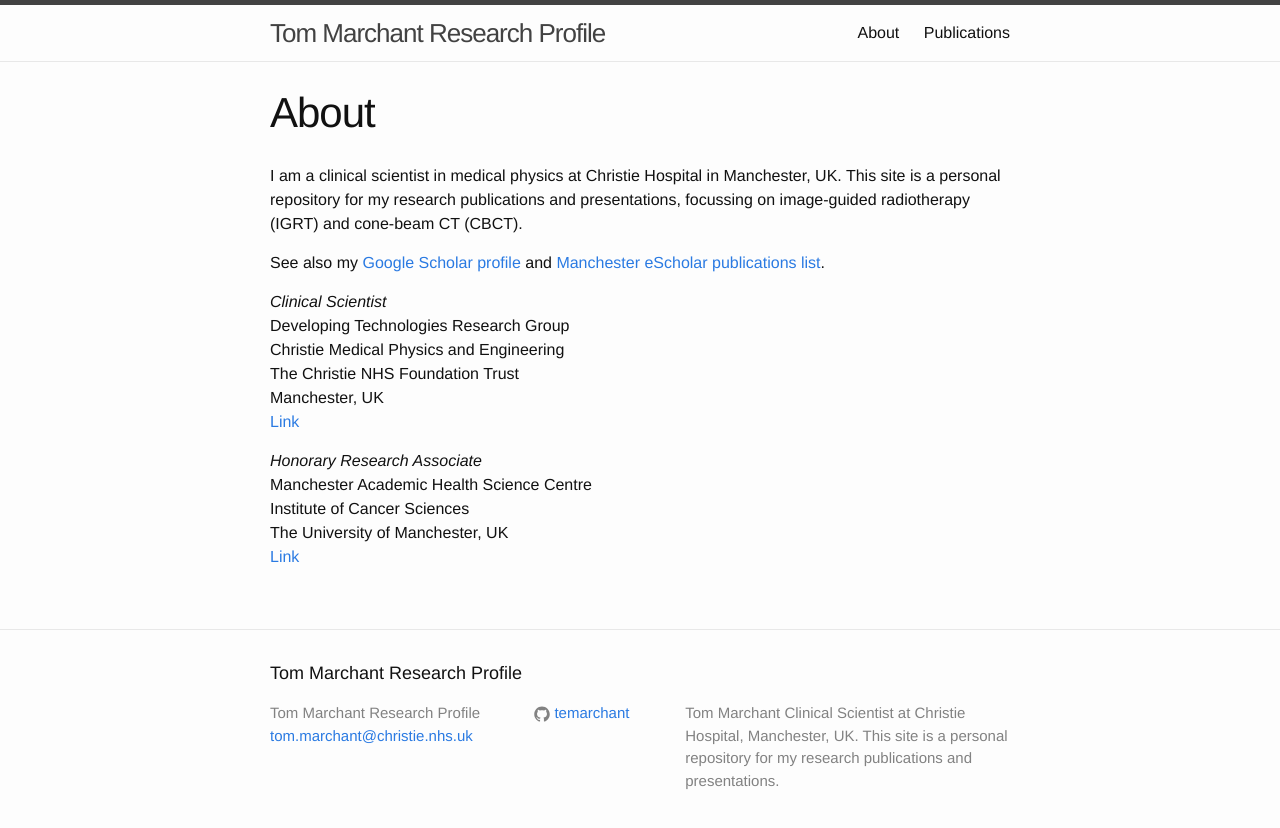
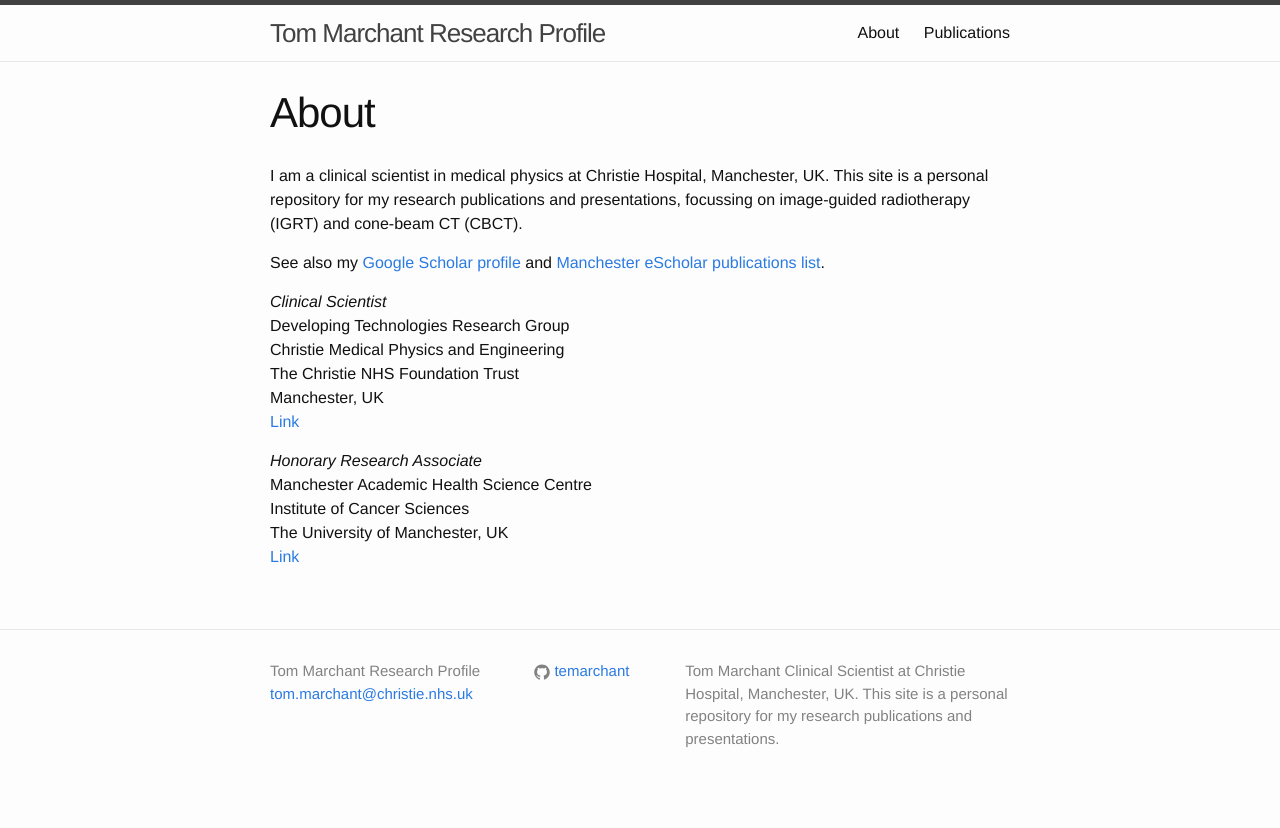
Before and after one commit to temarchant/researchprofile, a Jekyll site: the page built from 01_about.md, in a window 1280 px wide. Shown: the top 828 px of the page. Built offline with Jekyll 4.4.1, drawn with Linux system fonts in a browser that asks for light colours.

Commit message:
remove duplicated site title from footer.

```diff
--- a/01_about.md
+++ b/01_about.md
@@ -4,7 +4,7 @@ title: About
 permalink: /about/
 ---
 
-I am a clinical scientist in medical physics at Christie Hospital in
+I am a clinical scientist in medical physics at Christie Hospital,
 Manchester, UK. This site is a personal repository for my research publications and
 presentations, focussing on image-guided radiotherapy (IGRT) and cone-beam
 CT (CBCT).
--- a/_includes/footer.html
+++ b/_includes/footer.html
@@ -2,12 +2,10 @@
 
   <div class="wrapper">
 
-    <h2 class="footer-heading">{{ site.title }}</h2>
-
     <div class="footer-col-wrapper">
       <div class="footer-col footer-col-1">
         <ul class="contact-list">
-          <li>{{ site.title }}</li>
+          <li>{{ site.title }}</li
           <li><a href="mailto:{{ site.email }}">{{ site.email }}</a></li>
         </ul>
       </div>
```
